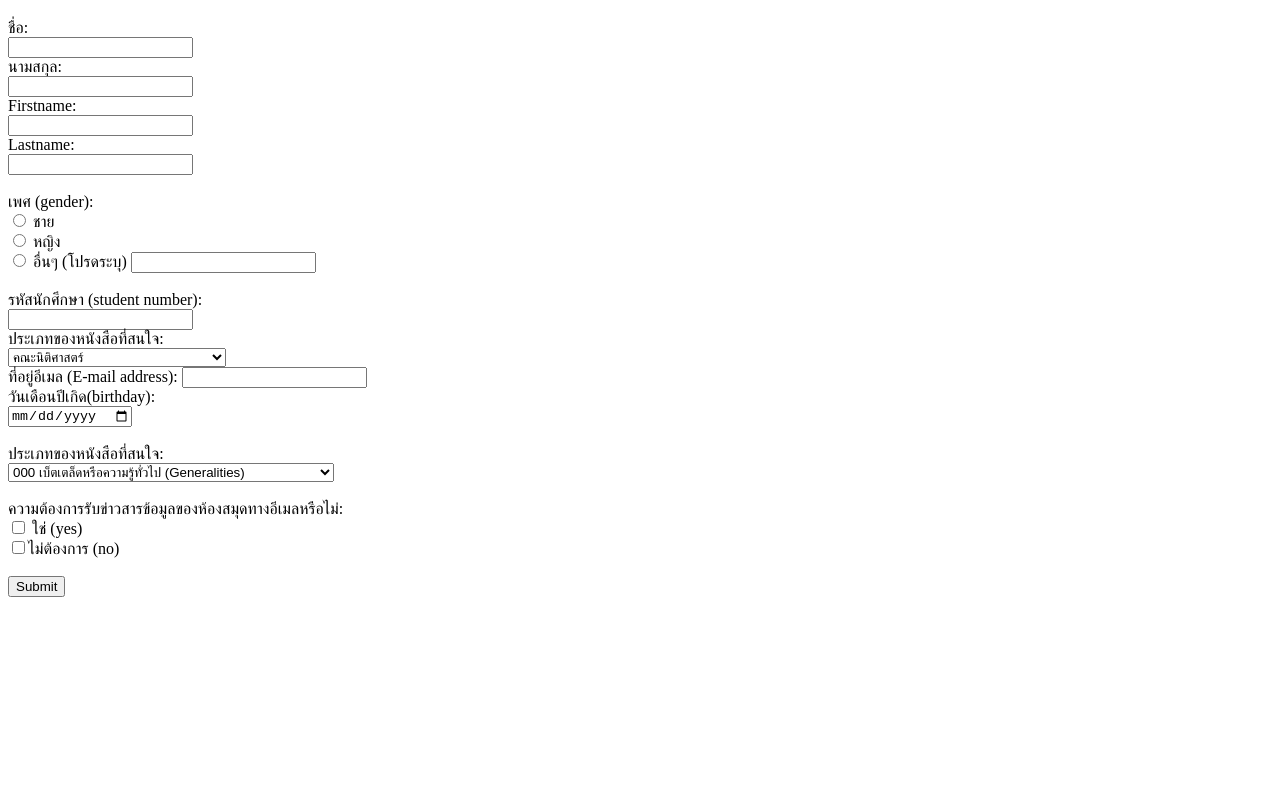
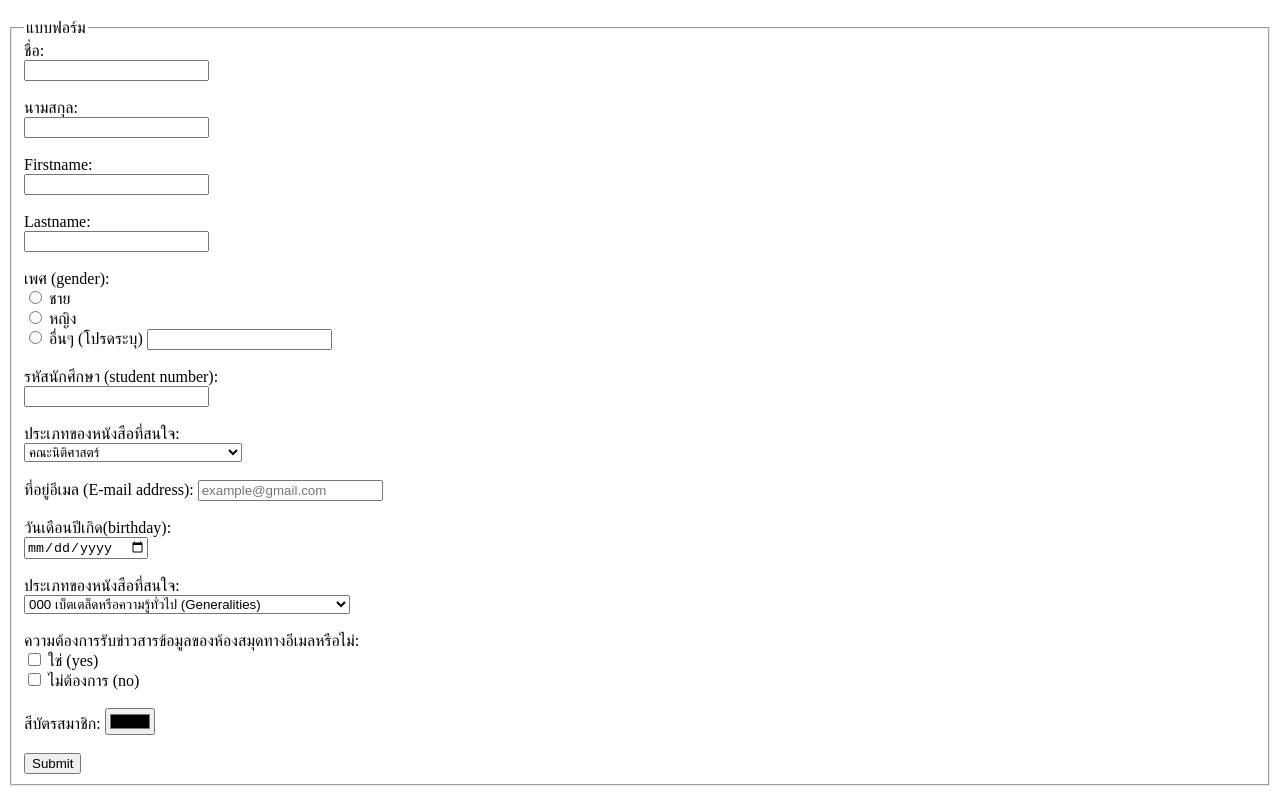
Before and after one commit to wuttikornboontawee/6709650623_LibraryMembershipApplicationForm, a plain HTML site: page index.html in a window 1280 px wide. Shown: the part 61-855 px from the top of the page. Before the commit the page ends 800 px from the top, so only its background shows below. Drawn offline with Linux system fonts and the light colour scheme.

Commit message:
include field set and edit in index.html

```diff
--- a/index.html
+++ b/index.html
@@ -7,15 +7,18 @@
 </head>
 <body>
     <h1>แบบฟอร์มการสมัครสมาชิกห้องสมุด</h1>
+
+    <fieldset>
+      <legend>แบบฟอร์ม</legend>
     <form action="">
       <label>ชื่อ:</label><br>
-      <input type="text" name="ชื่อ" ><br>
+      <input type="text" name="ชื่อ" required ><br><br>
       <label>นามสกุล:</label><br>
-      <input type="text" name="สกุล" ><br>
+      <input type="text" name="สกุล" required ><br><br>
       <label>Firstname:</label><br>
-      <input type="text" name="fname" ><br>
+      <input type="text" name="fname" required ><br><br>
       <label>Lastname:</label><br>
-      <input type="text" name="lname" ><br><br>
+      <input type="text" name="lname" required ><br><br>
       <label>เพศ (gender):</label><br>
       <input type="radio"  name="gender" >
       <label>ชาย</label><br>
@@ -25,7 +28,7 @@
       <label>อื่นๆ (โปรดระบุ)</label>
       <input type="text" name="another" ><br><br>
       <label>รหัสนักศึกษา (student number):</label><br>
-      <input type="text" name="stnumber" ><br>
+      <input type="text" name="stnumber" required ><br><br>
       <label>ประเภทของหนังสือที่สนใจ:</label><br>
       <select id="ประเภทของหนังสือ">
              <option value="นิติ">คณะนิติศาสตร์</option>
@@ -47,9 +50,10 @@
              <option value="สุข">คณะสาธารณสุขศาสตร์</option>
              <option value="เภสัช">คณะเภสัชศาสตร์</option>
              <option value="ศึกษา">คณะวิทยาการเรียนรู้และศึกษาศาสตร์</option>
-    </select><br>
+    </select><br><br>
     <label>ที่อยู่อีเมล (E-mail address):</label>
-      <input type="text" name="email" ><br>
+      <input type="email" name="email"
+      placeholder="example@gmail.com" required><br><br>
       <label> วันเดือนปีเกิด(birthday):</label><br>
       <input type="date" name="bday" ><br><br>
       <label>ประเภทของหนังสือที่สนใจ:</label><br>
@@ -69,13 +73,18 @@
    <input type="checkbox" name="yes"
   <label> ใช่ (yes)</label><br>
   <input type="checkbox" name="no"
-  <label>ไม่ต้องการ (no)</label><br><br>
+  <label> ไม่ต้องการ (no)</label><br><br>
+  <label for="color">สีบัตรสมาชิก:</label>
+  <input type="color" id="color" name="color"> <br><br>
+
+
+
 
 
       <input type="submit" value="Submit">
 
 
     </form>
-
+  </fieldset>
 </body>
 </html>
```
Also changed, not shown: style.css (deleted).
